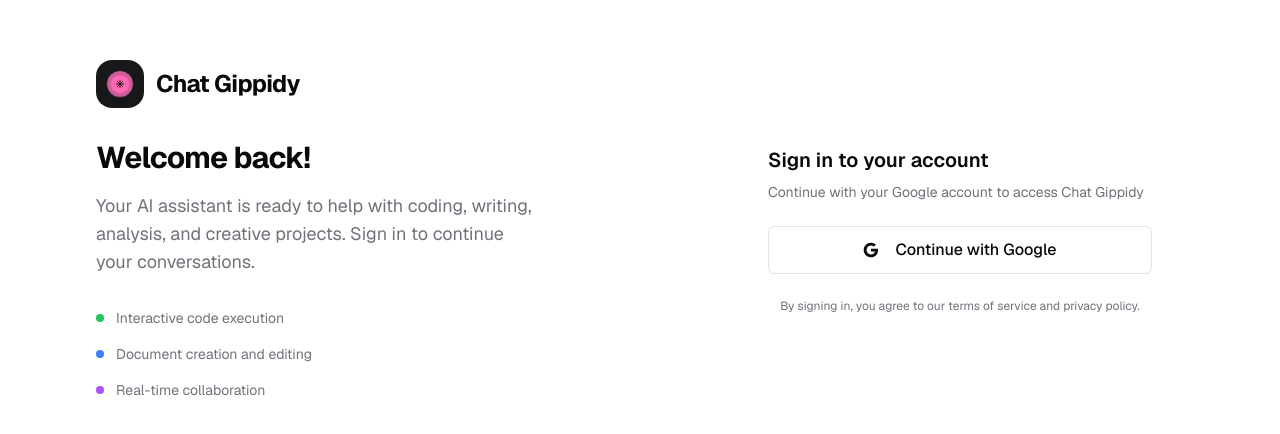
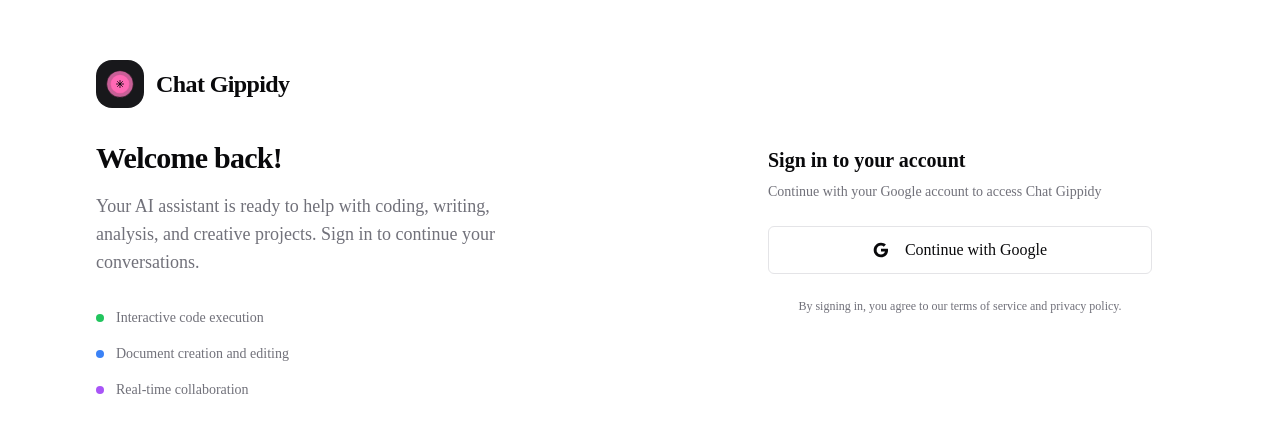
Before and after one commit to cartermp/gippidy, a Next.js app: page /login in a window 1280 px wide. Shown: the part 170-604 px from the top of the page. Built offline with nearby package versions, Linux system fonts and the light colour scheme.

Commit message:
Make build offline-friendly

```diff
--- a/app/layout.tsx
+++ b/app/layout.tsx
@@ -1,6 +1,7 @@
 import { Toaster } from 'sonner';
 import type { Metadata } from 'next';
-import { Geist, Geist_Mono } from 'next/font/google';
+import { GeistSans } from 'geist/font/sans';
+import { GeistMono } from 'geist/font/mono';
 import { ThemeProvider } from '@/components/theme-provider';
 
 import './globals.css';
@@ -20,17 +21,8 @@
   maximumScale: 1, // Disable auto-zoom on mobile Safari
 };
 
-const geist = Geist({
-  subsets: ['latin'],
-  display: 'swap',
-  variable: '--font-geist',
-});
-
-const geistMono = Geist_Mono({
-  subsets: ['latin'],
-  display: 'swap',
-  variable: '--font-geist-mono',
-});
+const geist = GeistSans;
+const geistMono = GeistMono;
 
 const LIGHT_THEME_COLOR = 'hsl(0 0% 100%)';
 const DARK_THEME_COLOR = 'hsl(240deg 10% 3.92%)';
--- a/lib/db/migrate.ts
+++ b/lib/db/migrate.ts
@@ -9,7 +9,8 @@
 
 const runMigrate = async () => {
   if (!process.env.POSTGRES_URL) {
-    throw new Error('POSTGRES_URL is not defined');
+    console.warn('⚠️ POSTGRES_URL is not defined, skipping migrations.');
+    process.exit(0);
   }
 
   const connection = postgres(process.env.POSTGRES_URL, { max: 1 });
```
